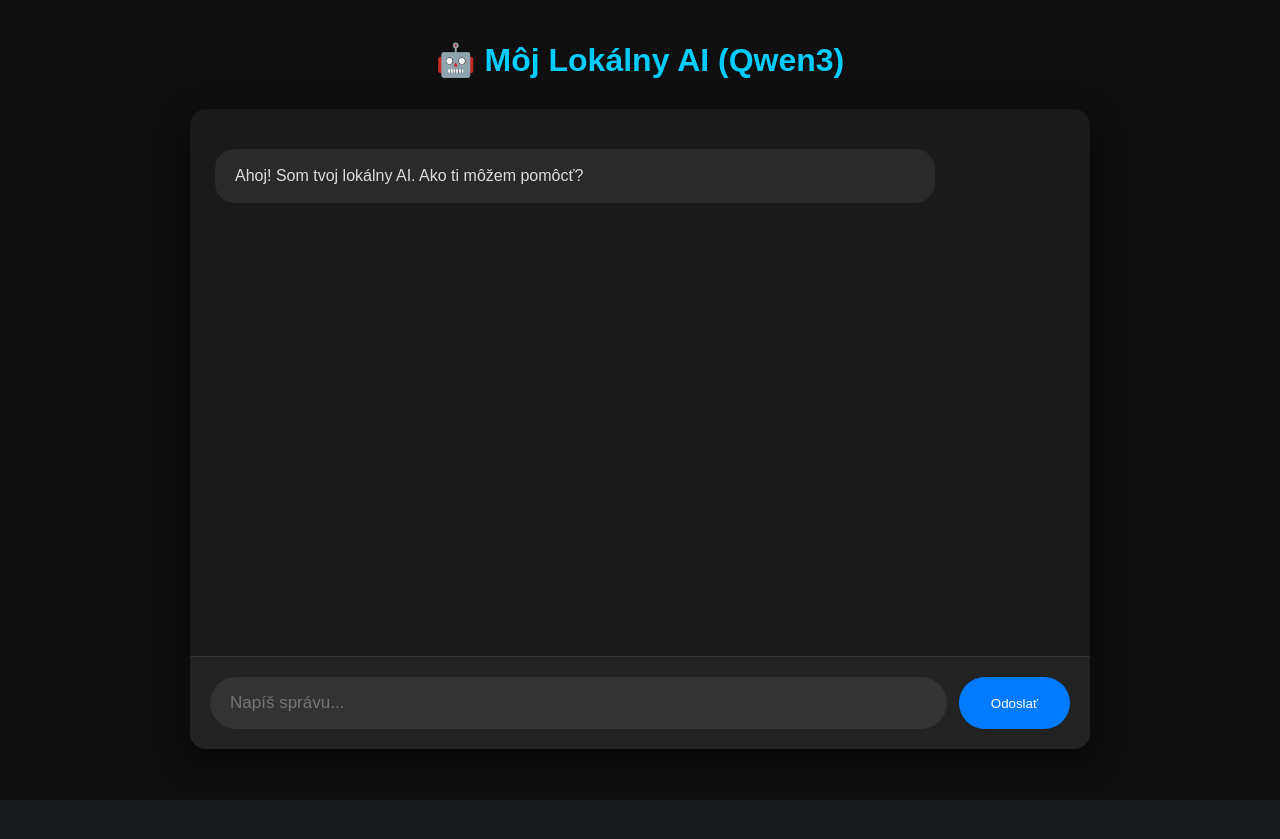
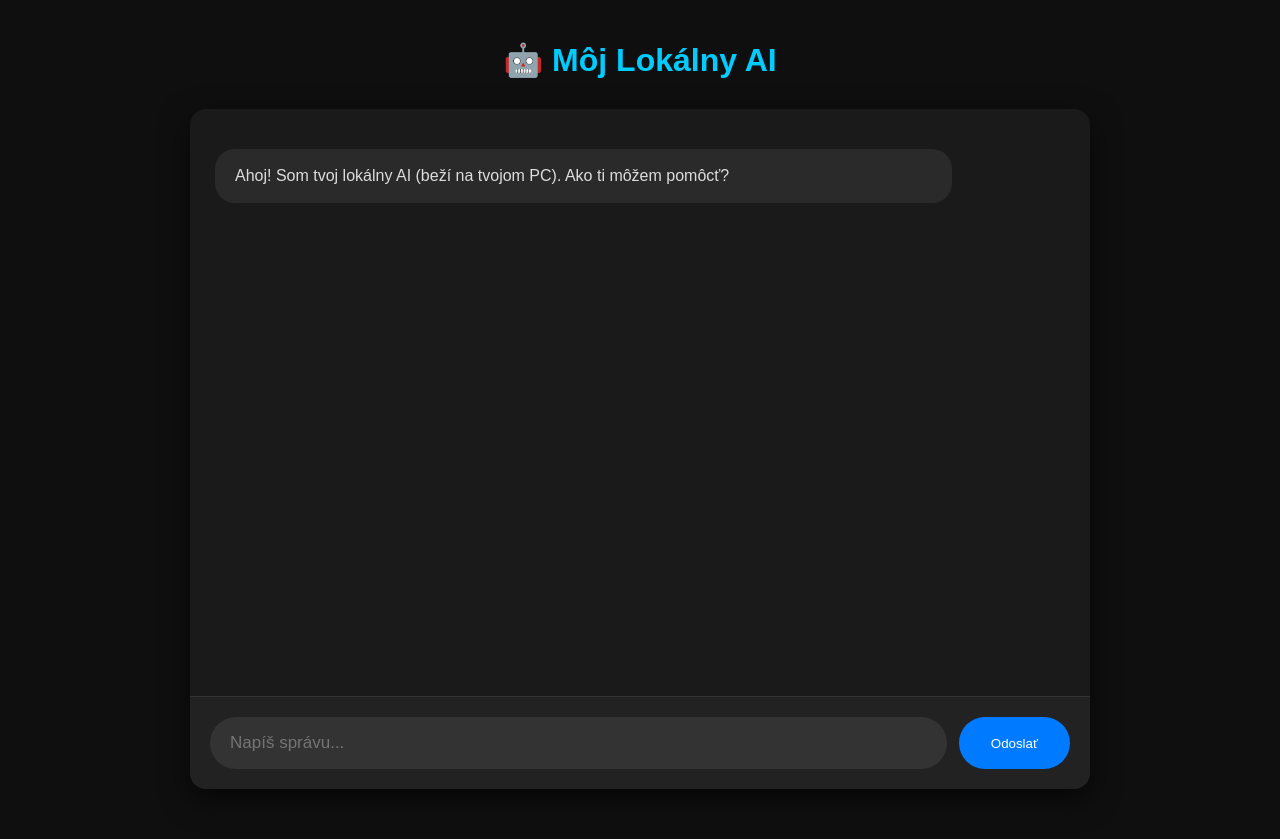
Before and after one commit to rastikpatak/fris_backand, a Flask app: page /ai in a window 1280 px wide. Before the commit the page ends 800 px from the top, so only its background shows below. Run offline with Flask 3, Linux system fonts and the light colour scheme.

Commit message:
Update ai.html

```diff
--- a/templates/ai.html
+++ b/templates/ai.html
@@ -23,7 +23,7 @@
       border-radius: 16px;
       box-shadow: 0 10px 30px rgba(0,0,0,0.6);
       overflow: hidden;
-      height: 80vh;
+      height: 85vh;
       display: flex;
       flex-direction: column;
     }
@@ -36,7 +36,7 @@
       margin: 15px 0;
       padding: 15px 20px;
       border-radius: 20px;
-      max-width: 80%;
+      max-width: 82%;
       line-height: 1.5;
     }
     .user {
@@ -79,7 +79,7 @@
 </head>
 <body>
 
-  <h1>🤖 Môj Lokálny AI (Qwen3)</h1>
+  <h1>🤖 Môj Lokálny AI</h1>
 
   <div id="chat-container">
     <div id="chat-box"></div>
@@ -95,8 +95,8 @@
     const userInput = document.getElementById('user-input');
     const sendBtn = document.getElementById('send-btn');
 
-    // Tvoja Cloudflare URL
-    const OLLAMA_URL = "https://eagle-sullivan-comfort-three.trycloudflare.com";
+    // === Tvoja nová URL ===
+    const OLLAMA_URL = "https://attempting-opera-seq-dishes.trycloudflare.com";
 
     let conversationHistory = [];
 
@@ -127,10 +127,11 @@
           method: "POST",
           headers: { "Content-Type": "application/json" },
           body: JSON.stringify({
-            model: "qwen3:14b",
+            model: "qwen3:14b",        // môžeš zmeniť na "qwen3:8b" ak je pomalý
             messages: conversationHistory,
             stream: true,
-            temperature: 0.75
+            temperature: 0.75,
+            num_ctx: 8192
           })
         });
 
@@ -164,14 +165,14 @@
         conversationHistory.push({ role: "assistant", content: responseText });
 
       } catch (err) {
-        thinkingDiv.textContent = "❌ Chyba: Skontroluj, či Ollama beží doma a Cloudflare Tunnel je spustený.";
+        thinkingDiv.textContent = "❌ Chyba spojenia.\nSkontroluj:\n1. Ollama beží doma\n2. Cloudflare Tunnel je spustený\n3. Model je stiahnutý (qwen3:14b)";
       }
     }
 
     userInput.addEventListener("keypress", e => { if (e.key === "Enter") sendMessage(); });
     sendBtn.addEventListener("click", sendMessage);
 
-    addMessage("assistant", "Ahoj! Som tvoj lokálny AI. Ako ti môžem pomôcť?");
+    addMessage("assistant", "Ahoj! Som tvoj lokálny AI (beží na tvojom PC).\nAko ti môžem pomôcť?");
   </script>
 
 </body>
```
